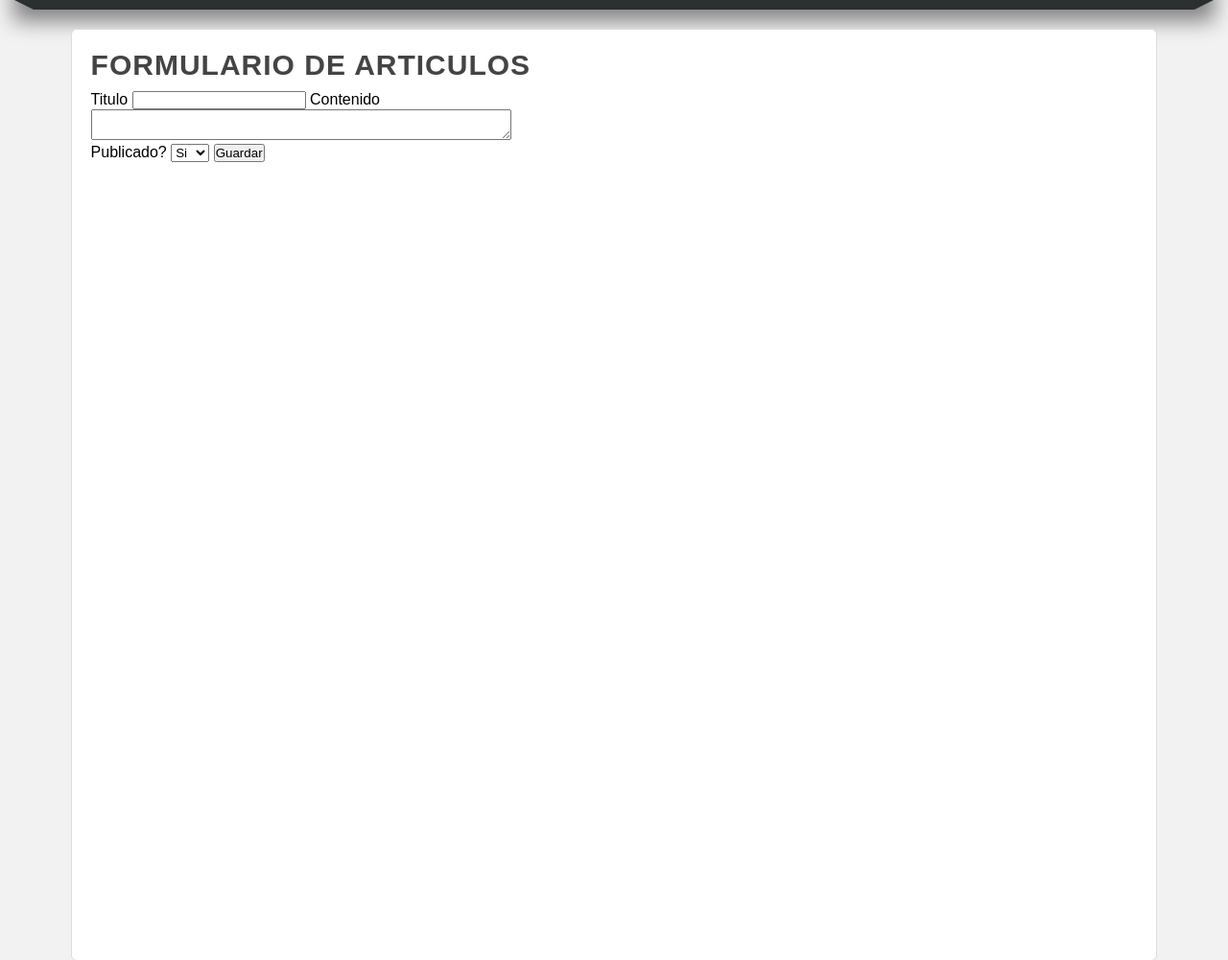
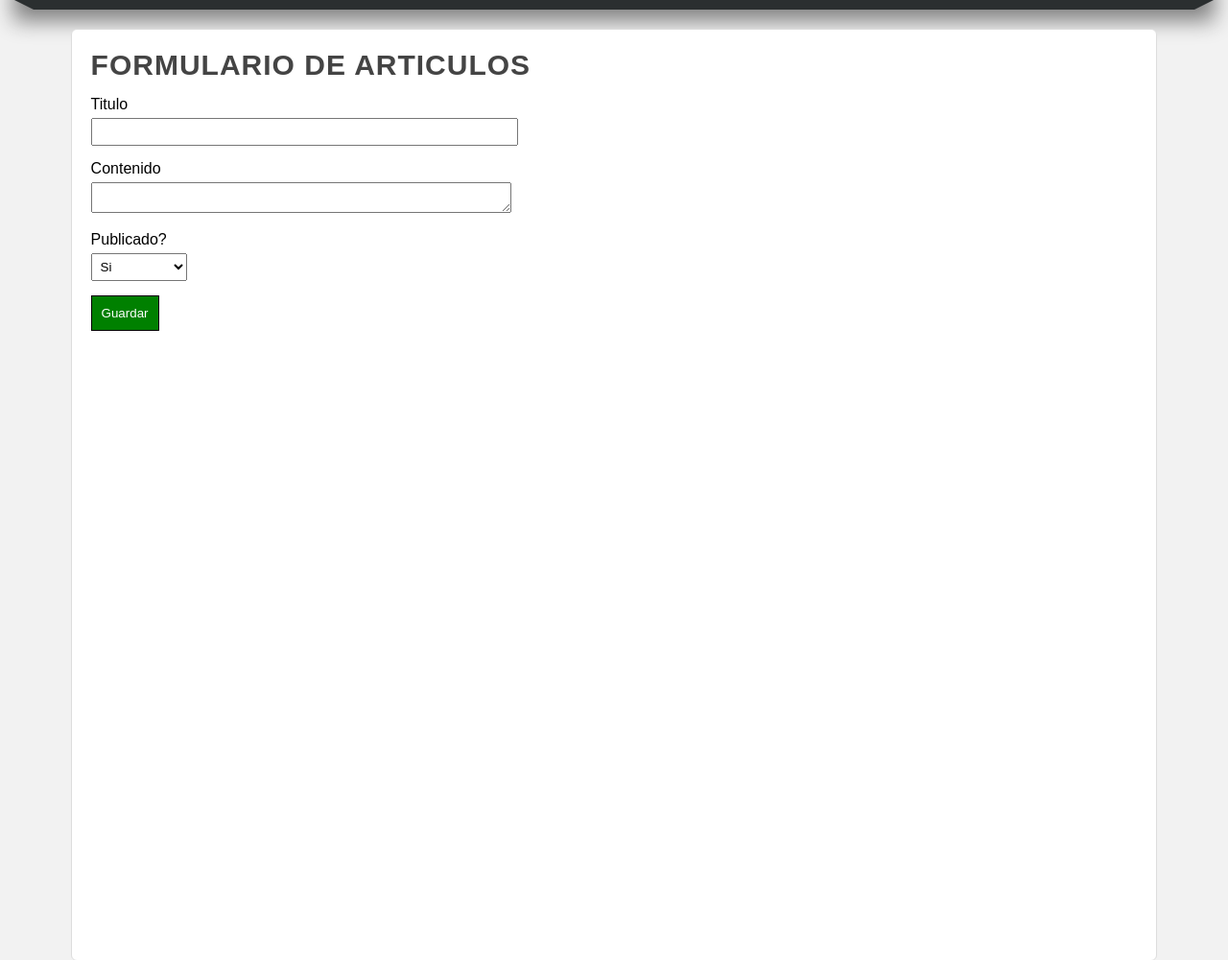
Before and after one commit to jcmedinanix/Python-course, a Django app: page /create_article/ in a window 1280 px wide. Shown: the part 182-1183 px from the top of the page at 96% size. Run offline with Django 4.2, Linux system fonts and the light colour scheme.

Commit message:
actualizacion22-10

```diff
--- a/AprendiendoDjango/miapp/static/css/styles.css
+++ b/AprendiendoDjango/miapp/static/css/styles.css
@@ -134,12 +134,41 @@ nav ul li a:hover{
 .box form{
     width: 40%;
 }
-
-.box form textarea{
+.box form input,
+.box form label{
+    display: block;
+    padding: 5px;
+    padding-left: 0px;
+}
+.box form input[type="text"],
+.box form textarea,
+.box form select{
     width: 100%;
+    margin-bottom: 10px;
+}
+.box form select{
+    width: 100px;
+    padding: 5px;
 }
 
+.box form input[type="submit"],
+.box form input[type="button"],
+.box form button{
+    padding: 10px;
+    margin-top: 5px;
+    background: green;
+    border: 1px solid black;
+    transition: 300ms all;
+    color: white;
+}
 
+.box form input[type="submit"]:hover,
+.box form input[type="button"]:hover,
+.box form button:hover{
+    cursor: pointer;
+    background: #2ba977;
+
+}
 .title{
     color: #444;
     letter-spacing: 1px;
--- a/AprendiendoDjango/miapp/templates/create_article.html
+++ b/AprendiendoDjango/miapp/templates/create_article.html
@@ -10,7 +10,7 @@ Formulario de Articulos
     <input type="text" name="title" >
 
     <label for="content">Contenido </label>
-    <textarea name="title"></textarea>
+    <textarea name="content"></textarea>
 
     <label for="public">Publicado? </label>
     <select name="public">
--- a/AprendiendoDjango/miapp/views.py
+++ b/AprendiendoDjango/miapp/views.py
@@ -79,11 +79,11 @@ def articulos(request):
     articulos  = Article.objects.filter(id__gt=4)
     articulos  = Article.objects.filter(id__lt=4)
     articulos  = Article.objects.filter(id__gte=4)
-    articulos = Article.objects.all()
     articulos = Article.objects.raw("select * from miapp_article where id=2")
     articulos = Article.objects.filter(
         Q(title__contains="2") | Q(title__contains="1")
     )
+    articulos = Article.objects.all()
     return render(request,'articulos.html',{
         'articulos' : articulos
     })
@@ -94,13 +94,29 @@ def borrararticulo(request,id):
     return redirect('articulos')
 
 def save_article(request):
-    articulo= Article(
-        title=title,
-        content=content,
-        public=public
-    )
-    articulo.save()
-    return HttpResponse(f"Articulo Creado: {articulo.title} - {articulo.content}")
+
+    if request.method=='GET' :
+
+        title=request.GET['title']
+        content=request.GET['content']
+        public=request.GET['public']
+
+        articulo= Article(
+            title=title,
+            content=content,
+            public=public
+        )
+
+        articulo.save()
+
+        return HttpResponse(f"Articulo Creado: {articulo.title} - {articulo.content}")
+
+    else:
+
+        return HttpResponse("<h2>No se ha podido Guardar el Articulo</h2>")
+
+
+
 
 def create_article(request):
 
```
